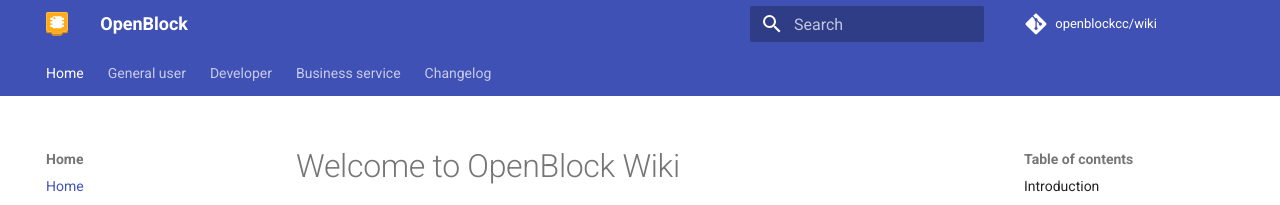
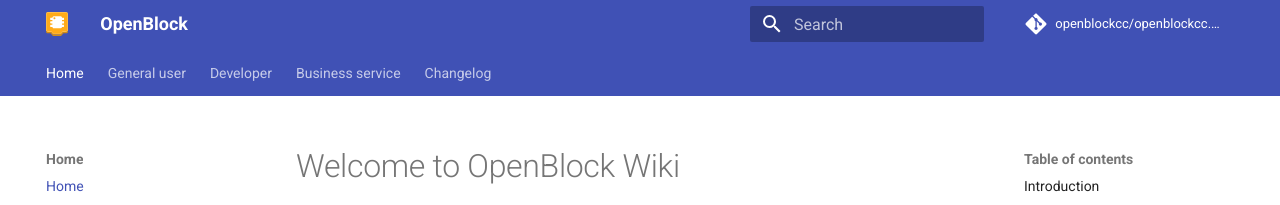
Before and after one commit to openblockcc/openblockcc.github.io, an MkDocs documentation site: the page built from docs/index.md, in a window 1280 px wide. Shown: the top 205 px of the page. Built offline with MkDocs 1.6.1 and Material for MkDocs 9.7.7, drawn with Linux system fonts in a browser that asks for light colours; comment, search, counter and statistics services are not loaded.

Commit message:
update url

```diff
--- a/mkdocs.yml
+++ b/mkdocs.yml
@@ -6,8 +6,8 @@
   OpenBlock English Wiki
 
 # Repository
-repo_name: openblockcc/wiki
-repo_url: https://github.com/openblockcc/wiki/tree/en
+repo_name: openblockcc/openblockcc.github.io
+repo_url: https://github.com/openblockcc/openblockcc.github.io/tree/en
 
 # Configuration
 theme:
```
